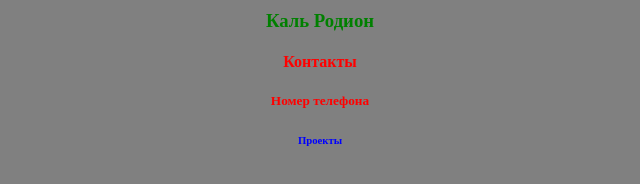
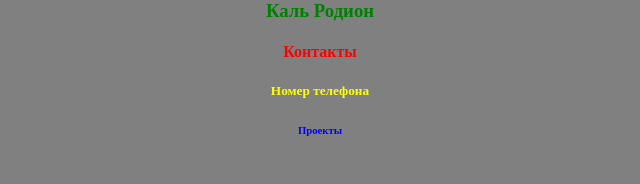
Before and after one commit to Ra4oKR/rsschool-cv, a plain HTML site: page index.html in a window 1280 px wide. Shown: the whole page, without its empty margins (320-960 px from the left). Drawn offline with Linux system fonts and the light colour scheme.

Commit message:
Update style.css

```diff
--- a/style.css
+++ b/style.css
@@ -1,5 +1,5 @@
 body{
-  margin:10px;
+  margin:0;
   background-color:gray;
 }
 h3{color: green;
@@ -8,7 +8,7 @@ h3{color: green;
 h4{color:red;
   text-align:center;
 }
-h5{color:red;
+h5{color:yellow;
   text-align:center;
 }
 h6{color:blue;
```
